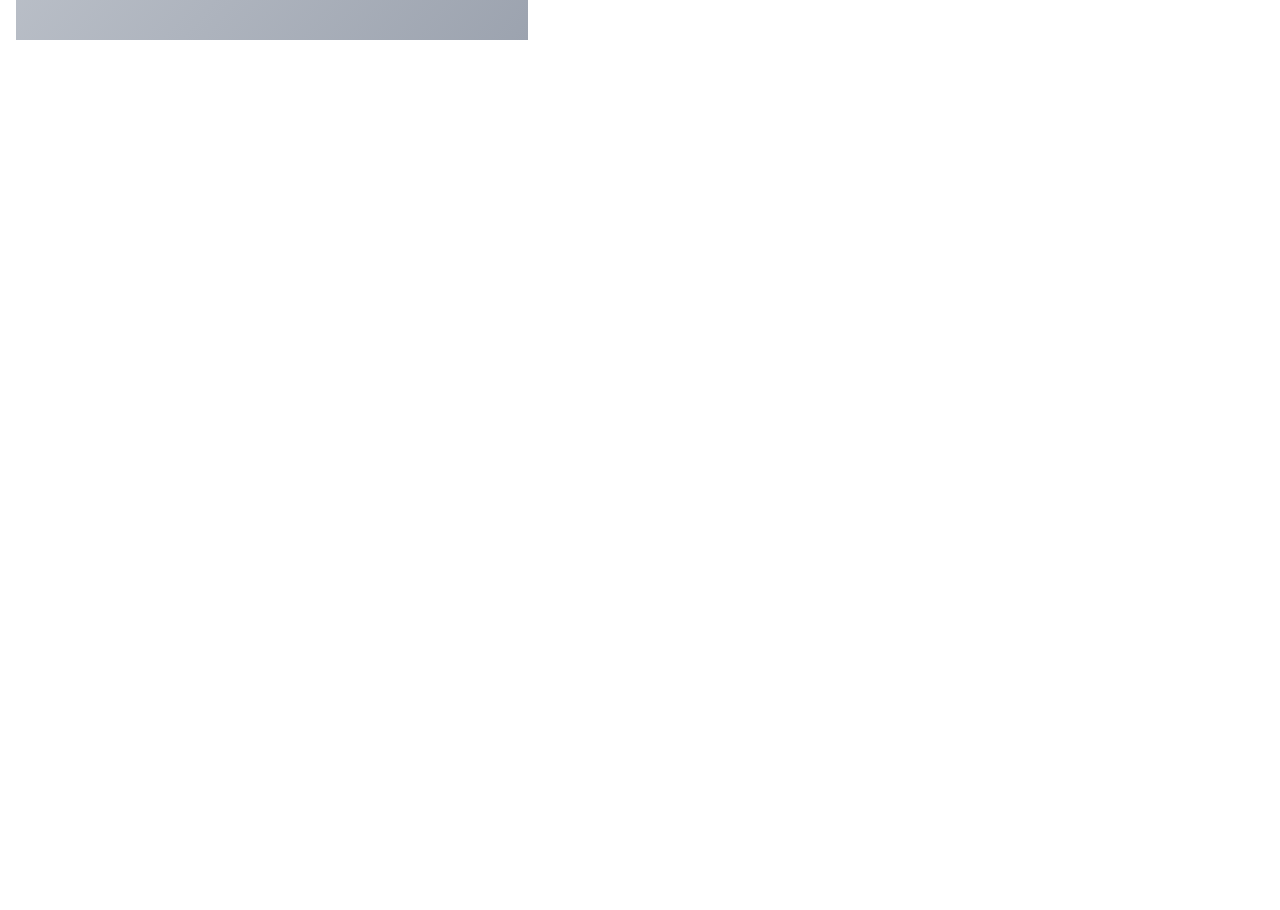
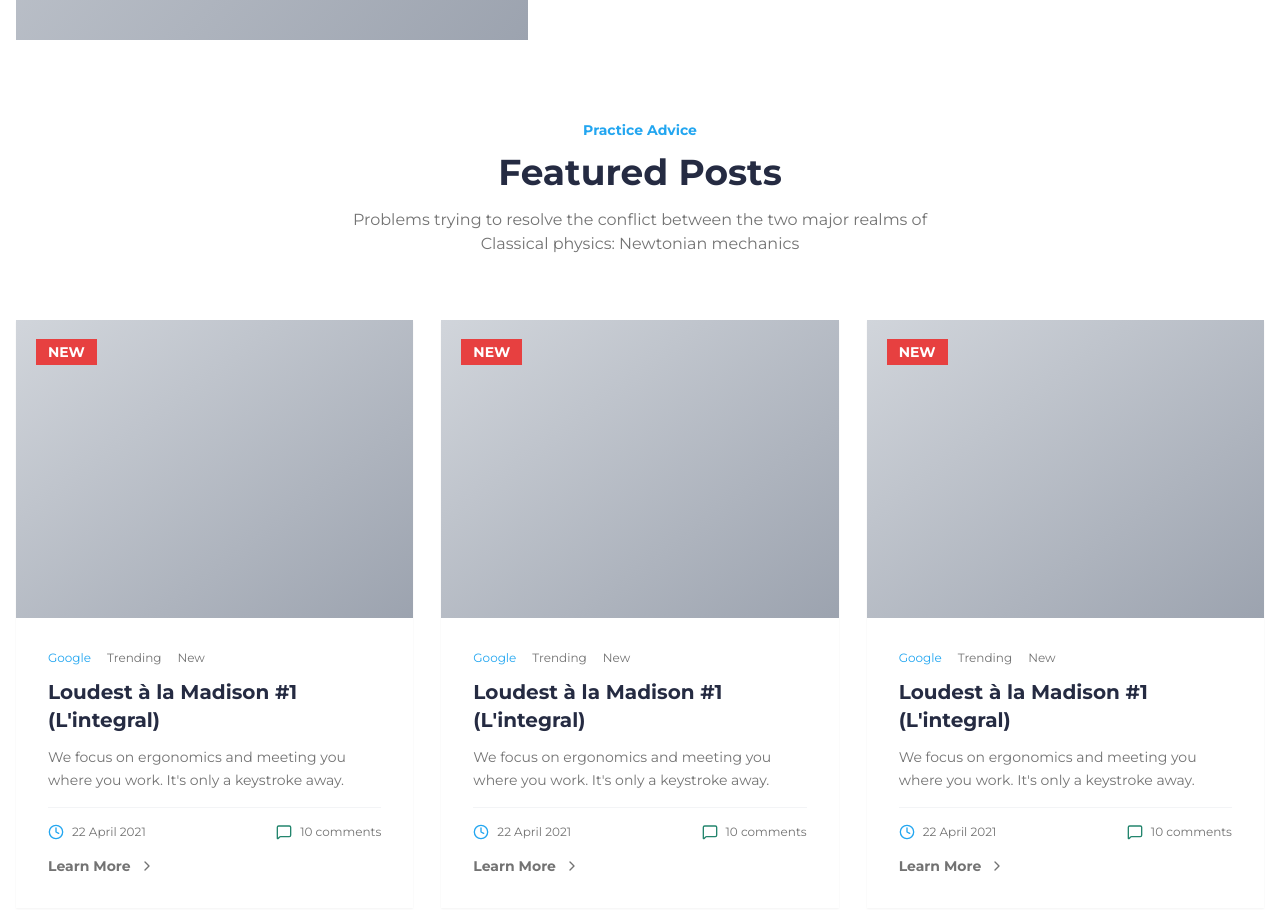
Before and after one commit to recepcankececi/E-Commerce-Project, a React (Vite) app: page / in a window 1280 px wide. Shown: the part 3200-4110 px from the top of the page. Before the commit the page ends 3240 px from the top, so only its background shows below. Built offline with nearby package versions, Linux system fonts and the light colour scheme.

Commit message:
blog post card, and featured posts

```diff
--- /dev/null
+++ b/src/components/BlogPostCard.jsx
@@ -0,0 +1,68 @@
+import { Clock, MessageSquare, ChevronRight } from 'lucide-react';
+
+const BlogPostCard = ({ post }) => {
+    return (
+        <div className="bg-white shadow-sm hover:shadow-lg transition-shadow">
+            {/* Post Image */}
+            <div className="relative overflow-hidden">
+                <div className="aspect-[4/3] w-full bg-gradient-to-br from-gray-300 to-gray-400">
+                    {/* Image placeholder - gerçek görselde buraya img tag gelecek */}
+                </div>
+                {/* NEW Badge */}
+                {post.isNew && (
+                    <div className="absolute top-5 left-5">
+            <span className="bg-[#E74040] text-white text-sm font-bold px-3 py-1">
+              NEW
+            </span>
+                    </div>
+                )}
+            </div>
+
+            {/* Post Content */}
+            <div className="p-6 lg:p-8">
+                {/* Tags */}
+                <div className="flex items-center gap-4 mb-3 text-xs">
+          <span className="text-[#23A6F0] hover:underline cursor-pointer">
+            {post.tags[0]}
+          </span>
+                    <span className="text-[#737373] hover:text-[#252B42] cursor-pointer">
+            {post.tags[1]}
+          </span>
+                    <span className="text-[#737373] hover:text-[#252B42] cursor-pointer">
+            {post.tags[2]}
+          </span>
+                </div>
+
+                {/* Title */}
+                <h4 className="font-bold text-xl text-[#252B42] mb-3 hover:text-[#23A6F0] cursor-pointer transition-colors">
+                    {post.title}
+                </h4>
+
+                {/* Description */}
+                <p className="text-sm text-[#737373] mb-4 leading-relaxed">
+                    {post.description}
+                </p>
+
+                {/* Meta Info */}
+                <div className="flex items-center justify-between pt-4 border-t border-gray-100">
+                    <div className="flex items-center gap-2 text-xs text-[#737373]">
+                        <Clock size={16} className="text-[#23A6F0]" />
+                        <span>{post.date}</span>
+                    </div>
+                    <div className="flex items-center gap-2 text-xs text-[#737373]">
+                        <MessageSquare size={16} className="text-[#23856D]" />
+                        <span>{post.comments} comments</span>
+                    </div>
+                </div>
+
+                {/* Learn More Link */}
+                <button className="flex items-center gap-2 text-sm font-bold text-[#737373] hover:text-[#23A6F0] mt-4 transition-colors group">
+                    <span>Learn More</span>
+                    <ChevronRight size={16} className="group-hover:translate-x-1 transition-transform" />
+                </button>
+            </div>
+        </div>
+    );
+};
+
+export default BlogPostCard;
--- /dev/null
+++ b/src/components/FeaturedPosts.jsx
@@ -0,0 +1,67 @@
+import BlogPostCard from './BlogPostCard';
+
+const FeaturedPosts = () => {
+    // Mock data - gerçek projede API'den gelecek
+    const posts = [
+        {
+            id: 1,
+            title: 'Loudest à la Madison #1 (L\'integral)',
+            description: 'We focus on ergonomics and meeting you where you work. It\'s only a keystroke away.',
+            tags: ['Google', 'Trending', 'New'],
+            date: '22 April 2021',
+            comments: 10,
+            isNew: true,
+            image: '/images/blog-1.jpg'
+        },
+        {
+            id: 2,
+            title: 'Loudest à la Madison #1 (L\'integral)',
+            description: 'We focus on ergonomics and meeting you where you work. It\'s only a keystroke away.',
+            tags: ['Google', 'Trending', 'New'],
+            date: '22 April 2021',
+            comments: 10,
+            isNew: true,
+            image: '/images/blog-2.jpg'
+        },
+        {
+            id: 3,
+            title: 'Loudest à la Madison #1 (L\'integral)',
+            description: 'We focus on ergonomics and meeting you where you work. It\'s only a keystroke away.',
+            tags: ['Google', 'Trending', 'New'],
+            date: '22 April 2021',
+            comments: 10,
+            isNew: true,
+            image: '/images/blog-3.jpg'
+        }
+    ];
+
+    return (
+        <section className="py-12 lg:py-20 bg-white">
+            <div className="container mx-auto px-4">
+                {/* Section Header */}
+                <div className="text-center mb-12 lg:mb-16">
+                    <h6 className="text-sm font-bold text-[#23A6F0] mb-2 lg:mb-3">
+                        Practice Advice
+                    </h6>
+                    <h2 className="text-3xl lg:text-4xl font-bold text-[#252B42] mb-3 lg:mb-4">
+                        Featured Posts
+                    </h2>
+                    <p className="text-sm lg:text-base text-[#737373] max-w-xl mx-auto">
+                        Problems trying to resolve the conflict between the two major realms of Classical physics: Newtonian mechanics
+                    </p>
+                </div>
+
+                {/* Posts Grid */}
+                <div className="flex flex-col lg:flex-row gap-8 lg:gap-7">
+                    {posts.map((post) => (
+                        <div key={post.id} className="flex-1">
+                            <BlogPostCard post={post} />
+                        </div>
+                    ))}
+                </div>
+            </div>
+        </section>
+    );
+};
+
+export default FeaturedPosts;
--- a/src/pages/HomePage.jsx
+++ b/src/pages/HomePage.jsx
@@ -3,6 +3,7 @@ import EditorsPick from '../components/EditorsPick';
 import FeaturedProducts from '../components/FeaturedProducts';
 import VitaClassicCarousel from '../components/VitaClassicCarousel';
 import NeuralUniverse from '../components/NeuralUniverse';
+import FeaturedPosts from '../components/FeaturedPosts';
 
 const HomePage = () => {
     return (
@@ -12,6 +13,7 @@ const HomePage = () => {
             <FeaturedProducts />
             <VitaClassicCarousel />
             <NeuralUniverse />
+            <FeaturedPosts />
             {/* Diğer home page bölümleri buraya eklenecek */}
         </div>
     );
```
